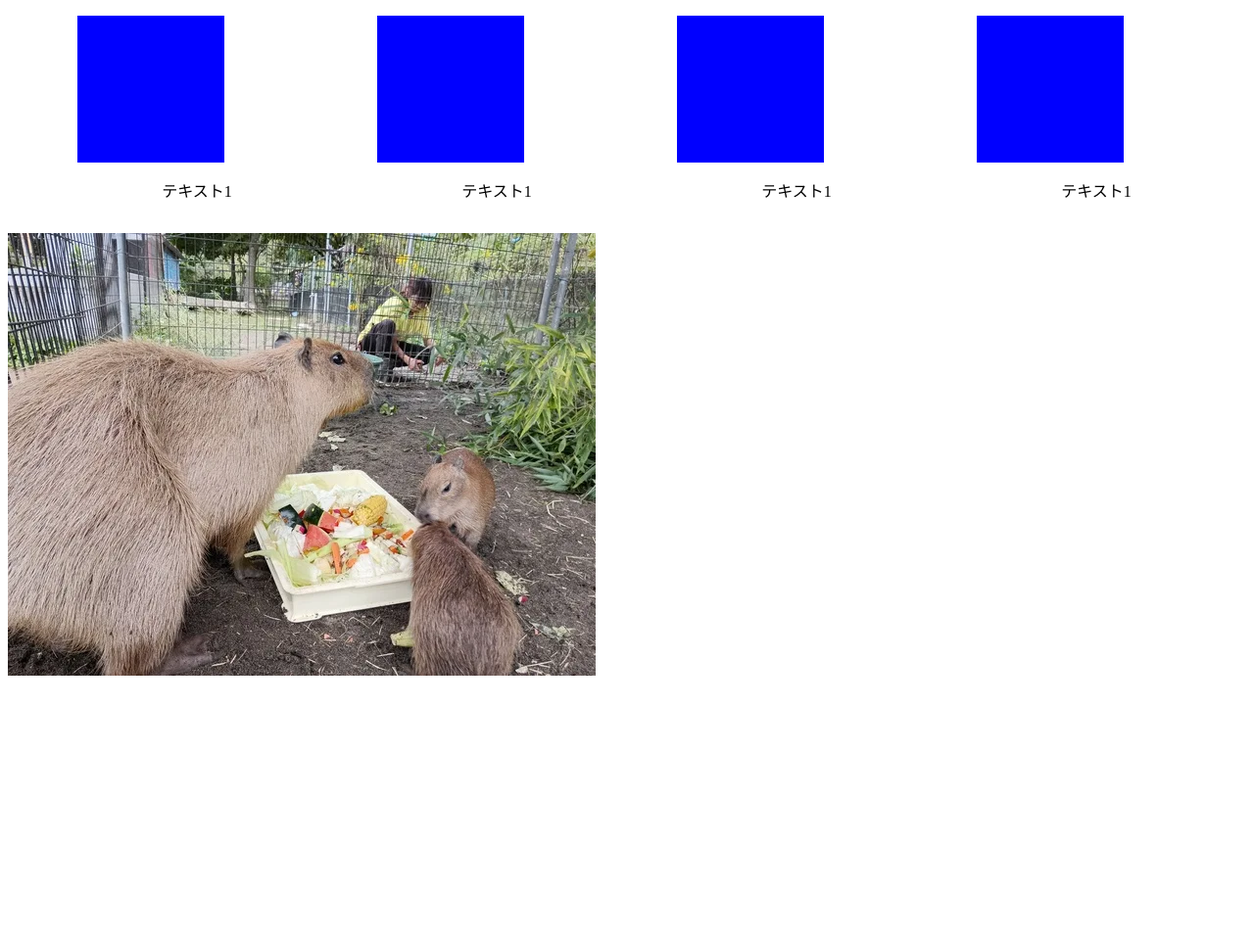
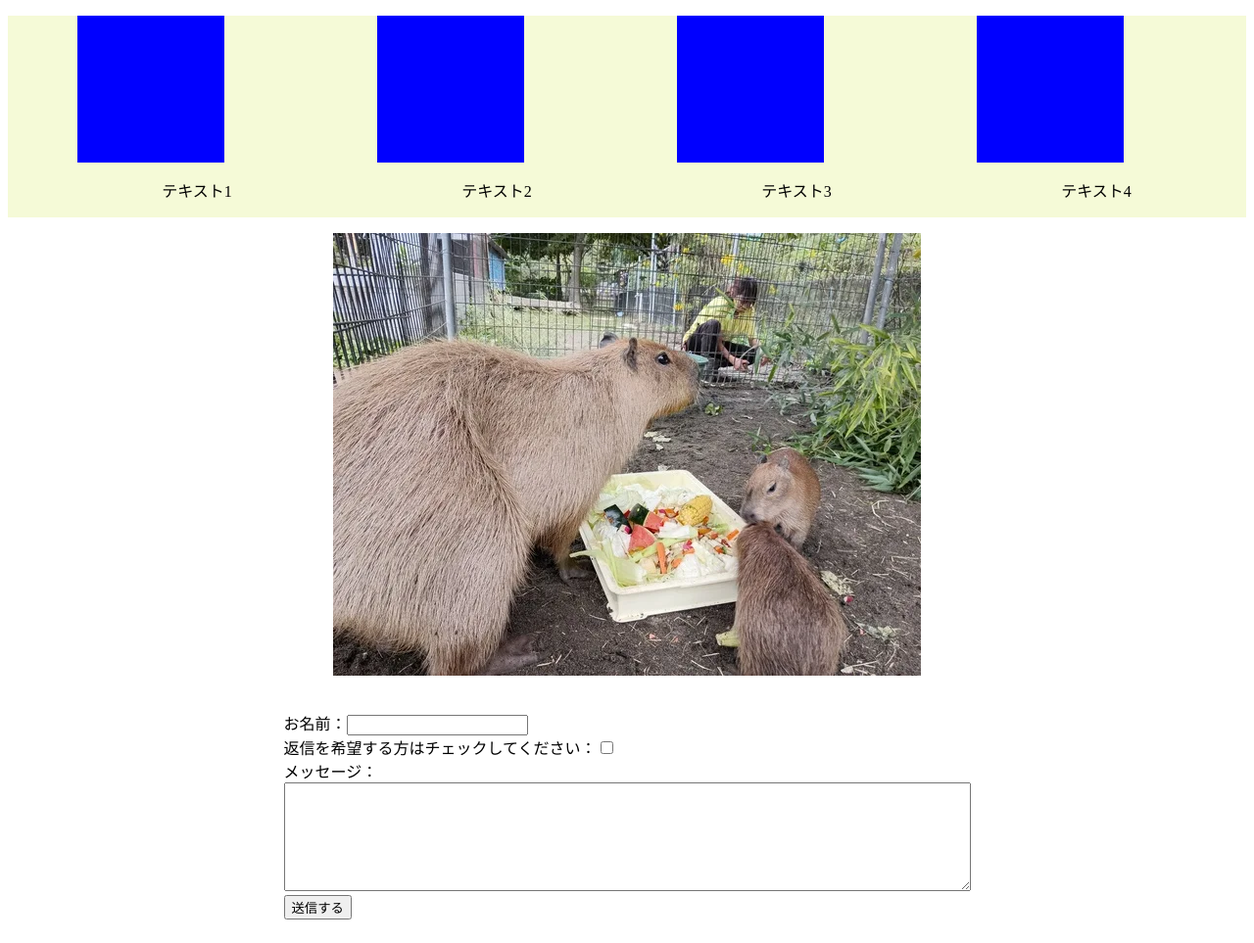
Before and after one commit to kron825/0124, a plain HTML site: page 単位習得試験/index.html in a window 1280 px wide. Shown: the whole page at 98% size. Before the commit the page ends 800 px from the top, so only its background shows below. Drawn offline with Linux system fonts and the light colour scheme.

Commit message:
Add files via upload

```diff
--- a/単位習得試験/index.html
+++ b/単位習得試験/index.html
@@ -22,7 +22,32 @@
             margin-left: 2.5%;
             margin-right: 2.5%;
         }
+        .photo{
+            text-align: center;
+        }
+        .fill{
+            margin: 16px auto;
+            text-align: center;
+            text-align: left;
+	        display: inline-block;
+        }
+        ul{
+            background-color: rgb(245, 250, 215);
+        }
+        @media (max-width: 767px) {
+            ul{
+                flex-wrap: wrap;
+            }
+            .main{
+                padding: 0 4%;
+            }
+        }
     </style>
+    <script>
+        for(let i=1;i<=31;i++){
+            "文章ダミー"
+        }
+    </script>
 </head>
 <body>
     <main>
@@ -33,20 +58,29 @@
             </li>
             <li>
                 <div class="box"></div>
-                <p>テキスト1</p>
+                <p>テキスト2</p>
             </li>
             <li>
                 <div class="box"></div>
-                <p>テキスト1</p>
+                <p>テキスト3</p>
             </li>
             <li>
                 <div class="box"></div>
-                <p>テキスト1</p>
+                <p>テキスト4</p>
             </li>
+        </ul>
+        <div>
 
-        </ul>
+        </div>
+        <div class="photo">
+            <p><img src="img/kapi.webp"></p>
+            <p class="fill">
+                お名前：<input type="text"><br/>
+                返信を希望する方はチェックしてください：<input type="checkbox"><br/>
+                メッセージ：<br/><textarea rows="7" cols="85"></textarea><br/>
+                <button>送信する</button>
+            </p>
+        </div>
     </main>
-    <img src="img/kapi.webp" alt="">
-
 </body>
 </html>
```
